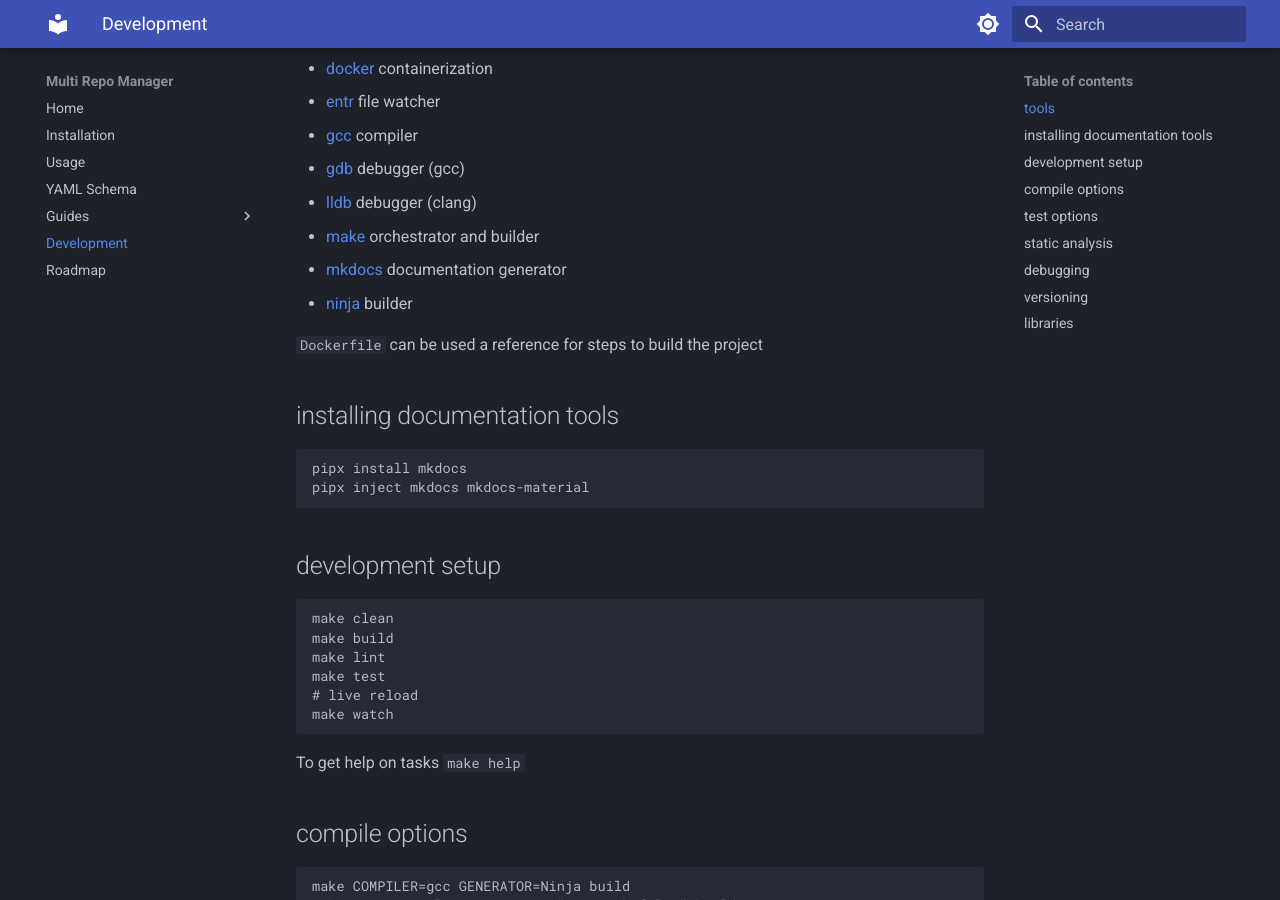
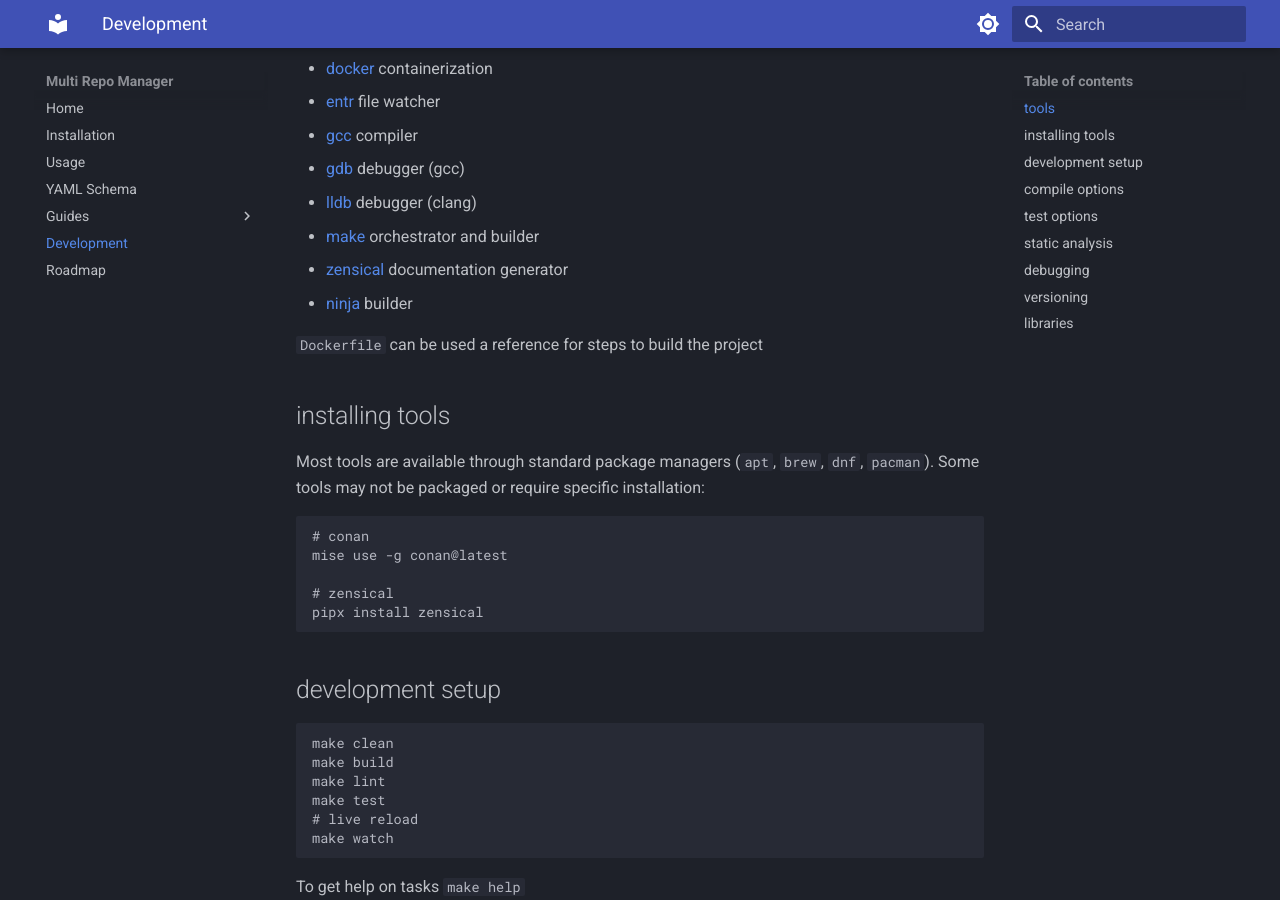
Before and after one commit to pythys/multi-repo-manager, an MkDocs documentation site: the page built from docs/development.md, in a window 1280 px wide and 900 px high, scrolled down 343 px. Built offline with MkDocs 1.6.1 and Material for MkDocs 9.7.7, drawn with Linux system fonts in a browser that asks for light colours.

Commit message:
mkdocs is not supported, switching to zensical

````diff
--- a/docs/development.md
+++ b/docs/development.md
@@ -13,16 +13,22 @@
 - [gdb](git://sourceware.org/git/binutils-gdb.git) debugger (gcc)
 - [lldb](https://lldb.llvm.org) debugger (clang)
 - [make](https://www.gnu.org/software/make) orchestrator and builder
-- [mkdocs](https://www.mkdocs.org/) documentation generator
+- [zensical](https://zensical.org/) documentation generator
 - [ninja](https://github.com/ninja-build/ninja) builder
 
 `Dockerfile` can be used a reference for steps to build the project
 
-## installing documentation tools
+## installing tools
+
+Most tools are available through standard package managers (`apt`, `brew`, `dnf`,
+`pacman`). Some tools may not be packaged or require specific installation:
 
 ```sh
-pipx install mkdocs
-pipx inject mkdocs mkdocs-material
+# conan
+mise use -g conan@latest
+
+# zensical
+pipx install zensical
 ```
 
 ## development setup
````
Also changed, not shown: AGENTS.md (+1 -1 lines), 1 other file.
